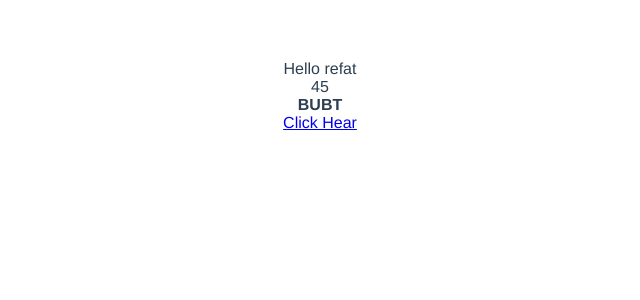
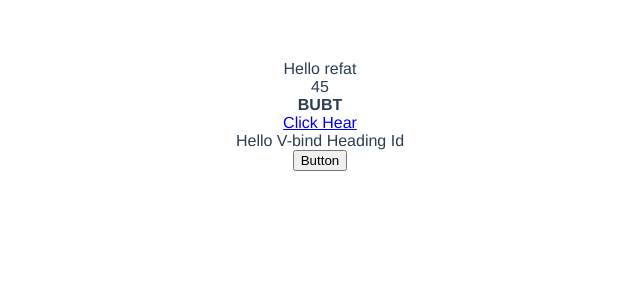
Before and after one commit to Refat5/Vue3_Codevolution, a Vue app: page / in a window 1280 px wide. Shown: the top 300 px of the page, without its empty margins (320-960 px from the left). Built offline with nearby package versions, Linux system fonts and the light colour scheme.

Commit message:
binding attributes like id disable button

```diff
--- a/src/App.vue
+++ b/src/App.vue
@@ -3,6 +3,9 @@
 	<div v-text="age"></div>
 	<div v-html="varsity"> </div>
 	<div v-html="hack"></div>
+	<div v-bind:id="headingId"> Hello V-bind Heading Id </div>
+	<button v-bind:disabled="buttonDisable">Button</button>
+
 </template>
 
 <script>
@@ -15,6 +18,8 @@
 			age: "45",
 			varsity: "<strong>BUBT</strong>",
 			hack: `<a href="#" onclick="alert('your pc is hacked ! Please give me money i will save you')">Click Hear</a>`,
+			headingId: "heading",
+			buttonDisable: false,
 		};
 	},
 };
```
